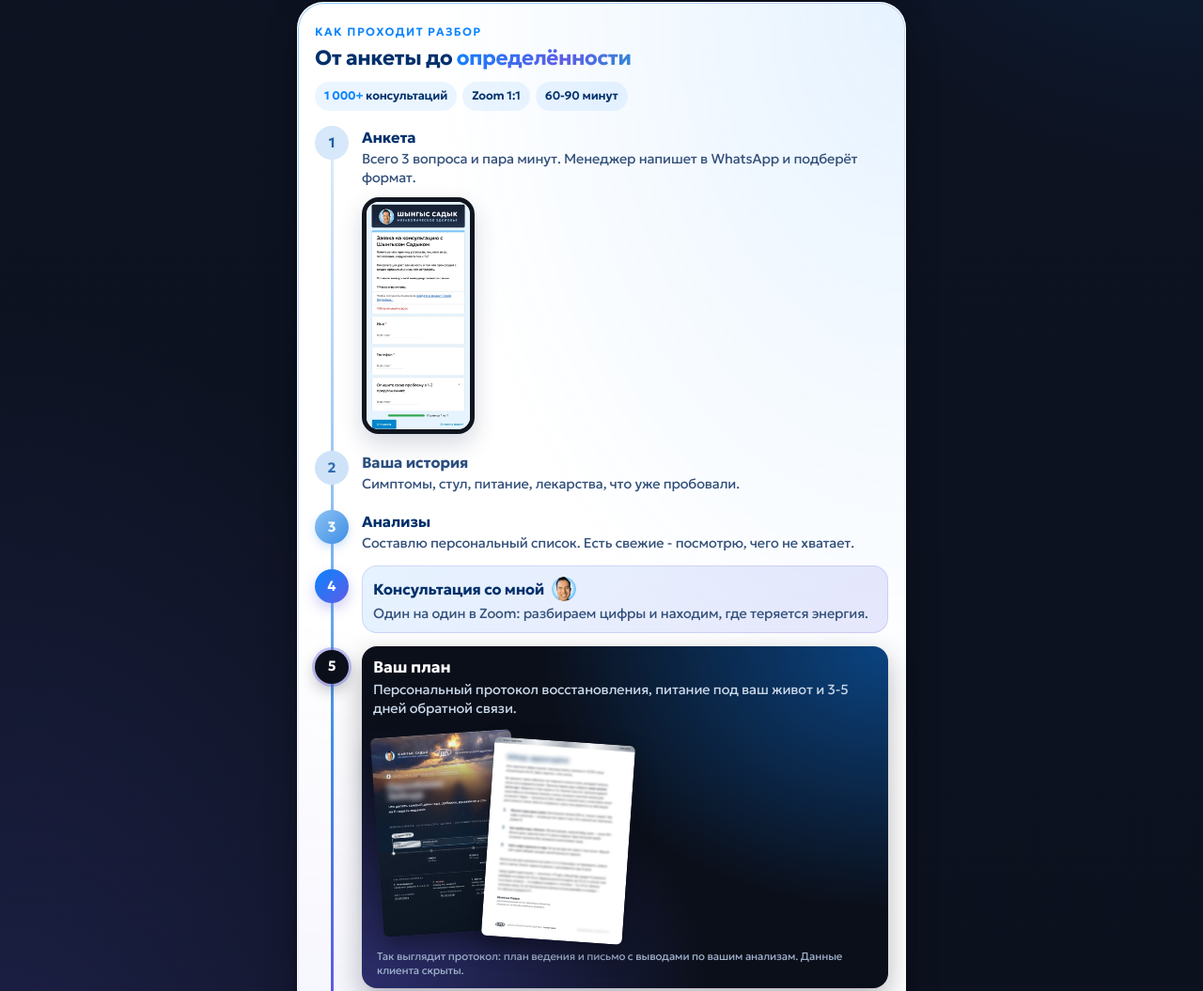
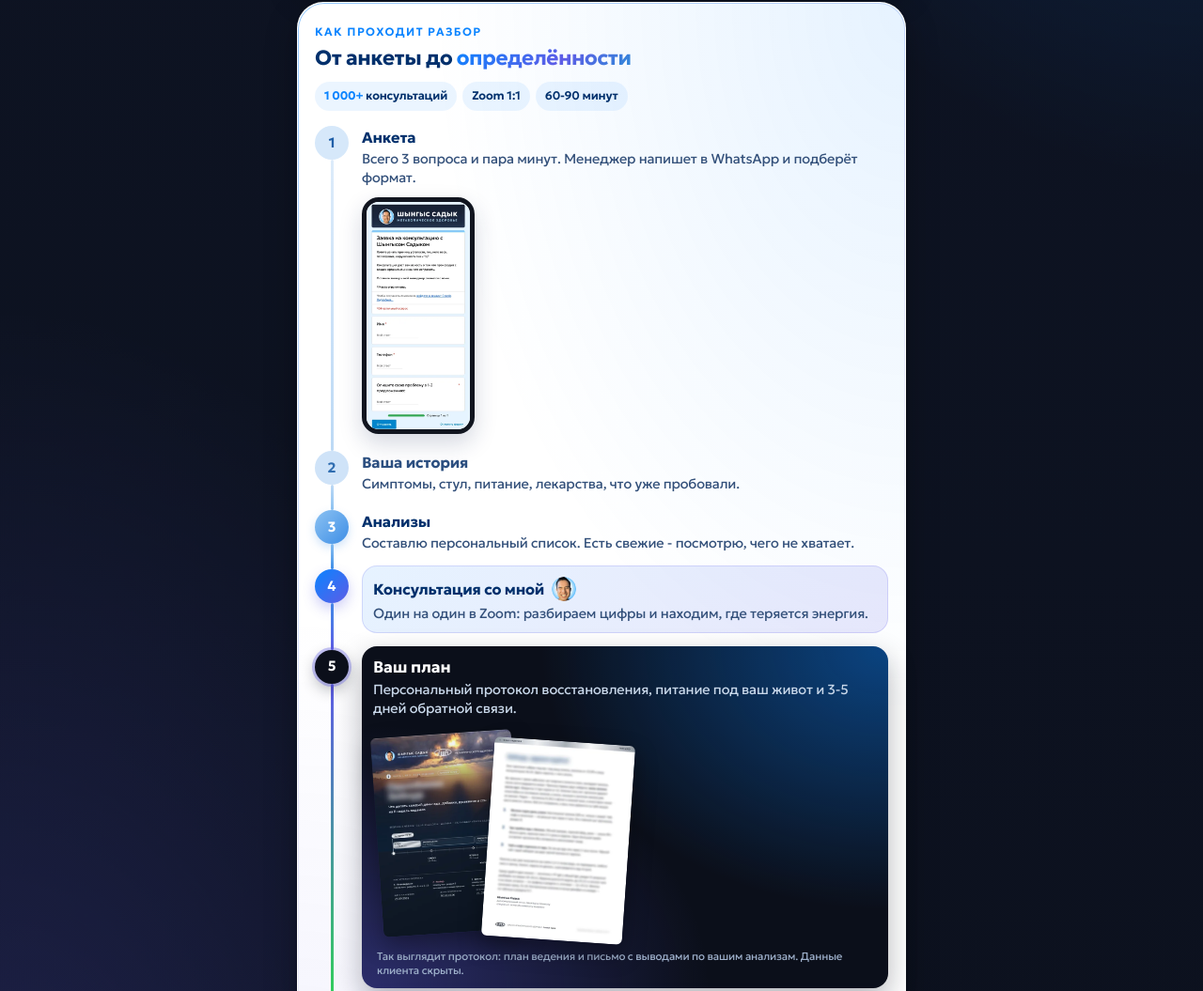
Before and after one commit to shynggyssadyk/shynggys_health, a plain HTML site: page zhkt/index.html in a window 1280 px wide. Shown: the part 4750-5805 px from the top of the page at 94% size. Drawn offline with Linux system fonts and the light colour scheme.

Commit message:
Add files via upload

```diff
--- a/zhkt/index.html
+++ b/zhkt/index.html
@@ -859,6 +859,16 @@ section.band::before{content:"";position:absolute;top:0;bottom:0;left:calc(50% -
 
 .j-steps .j-final .jf-wins li{display:block!important;position:relative!important;padding:8px 10px 8px 36px!important}
 .j-steps .j-final .jf-wins li::before{position:absolute;left:10px;top:9px;margin:0}
+
+/* connector: one segment from each circle to the next, nothing after the final check */
+.j-steps::before{display:none!important}
+.j-steps>li{position:relative}
+.j-steps>li:not(:last-child)::after{content:"";position:absolute;left:16.5px;top:36px;bottom:0;width:3px;border-radius:3px;z-index:0}
+.j-steps>li:nth-child(1)::after{background:linear-gradient(#DCEBFA,#BCD9F5)}
+.j-steps>li:nth-child(2)::after{background:linear-gradient(#BCD9F5,#8CC2F2)}
+.j-steps>li:nth-child(3)::after{background:linear-gradient(#8CC2F2,#3E8EE6)}
+.j-steps>li:nth-child(4)::after{background:linear-gradient(#3E8EE6,#5E5CE6)}
+.j-steps>li:nth-child(5)::after{background:linear-gradient(#5E5CE6,#30D158)}
 </style>
 </head>
 <body>
```
